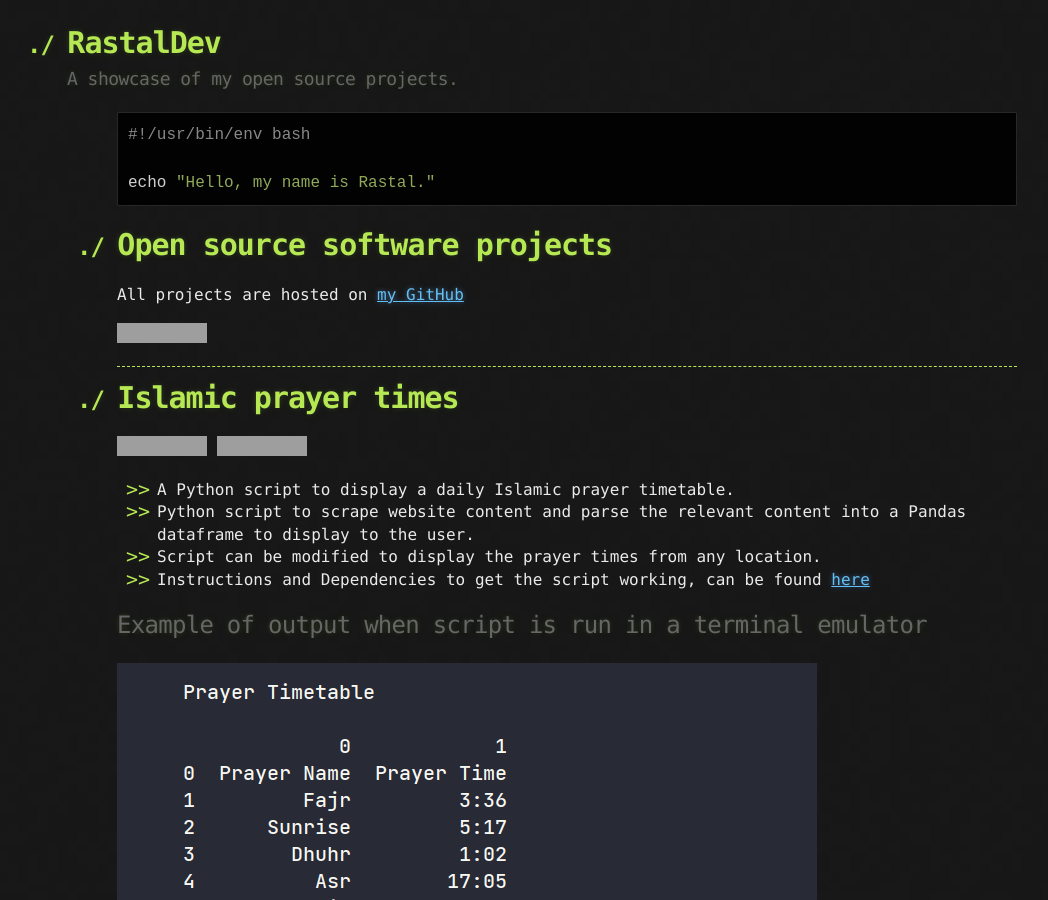
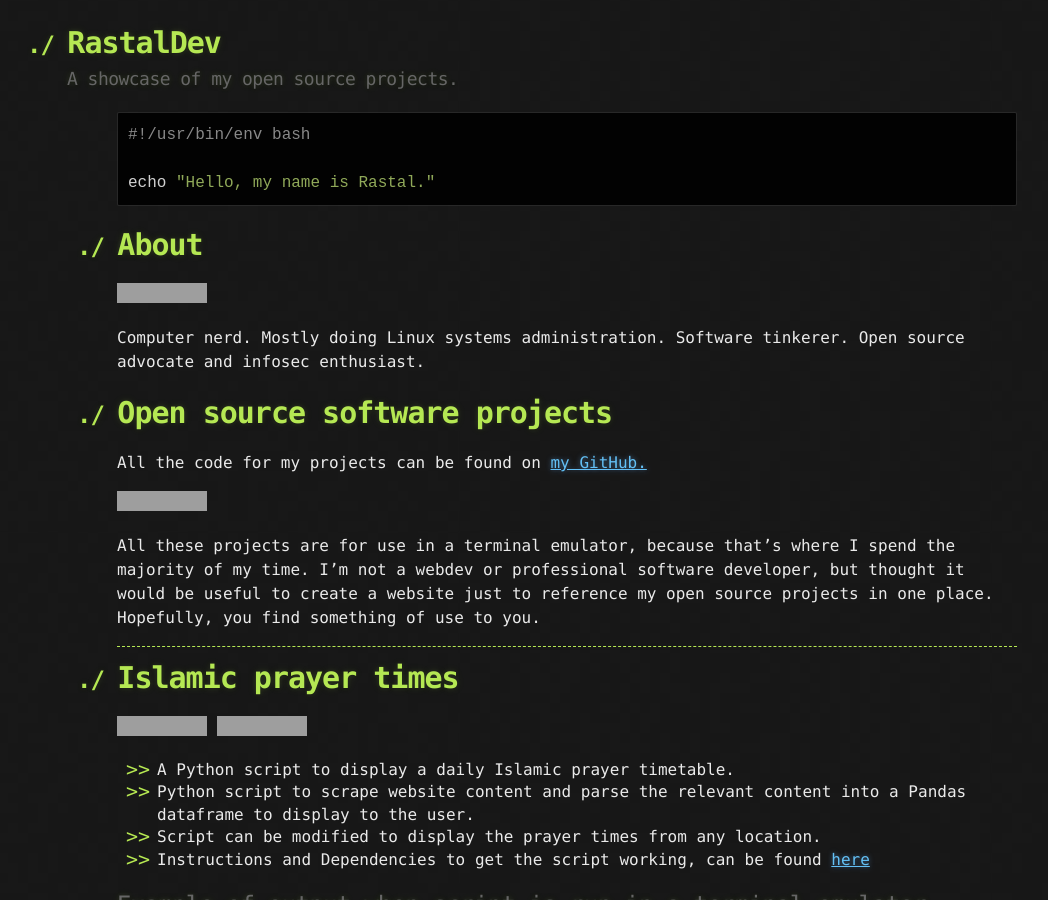
Before and after one commit to RastalDev/rastaldev.github.io, a Jekyll site: the page built from index.md, in a window 1280 px wide and 900 px high. Shown: the whole window, without its empty margins (73-1121 px from the left). Built offline with Jekyll 4.4.1, drawn with Linux system fonts in a browser that asks for light colours; grey boxes are pictures that could not be loaded.

Commit message:
added about section

````diff
--- a/index.md
+++ b/index.md
@@ -7,11 +7,19 @@ layout: default
 
 echo "Hello, my name is Rastal."
 ```
+# About
+
+![Linux badge](https://img.shields.io/badge/Linux-FCC624?style=for-the-badge&logo=linux&logoColor=black)
+
+Computer nerd. Mostly doing Linux systems administration. Software tinkerer. Open source advocate and infosec enthusiast.
+
 # Open source software projects
 
-All projects are hosted on [my GitHub](https://github.com/rastaldev)
+All the code for my projects can be found on [my GitHub.](https://github.com/rastaldev)
 
 ![GitHub badge](https://img.shields.io/badge/GitHub-100000?style=for-the-badge&logo=github&logoColor=white)
+
+All these projects are for use in a terminal emulator, because that's where I spend the majority of my time. I'm not a webdev or professional software developer, but thought it would be useful to create a website just to reference my open source projects in one place. Hopefully, you find something of use to you.
 
 ---
 
````
Also changed, not shown: other parts of index.md (+0 -2 lines).
